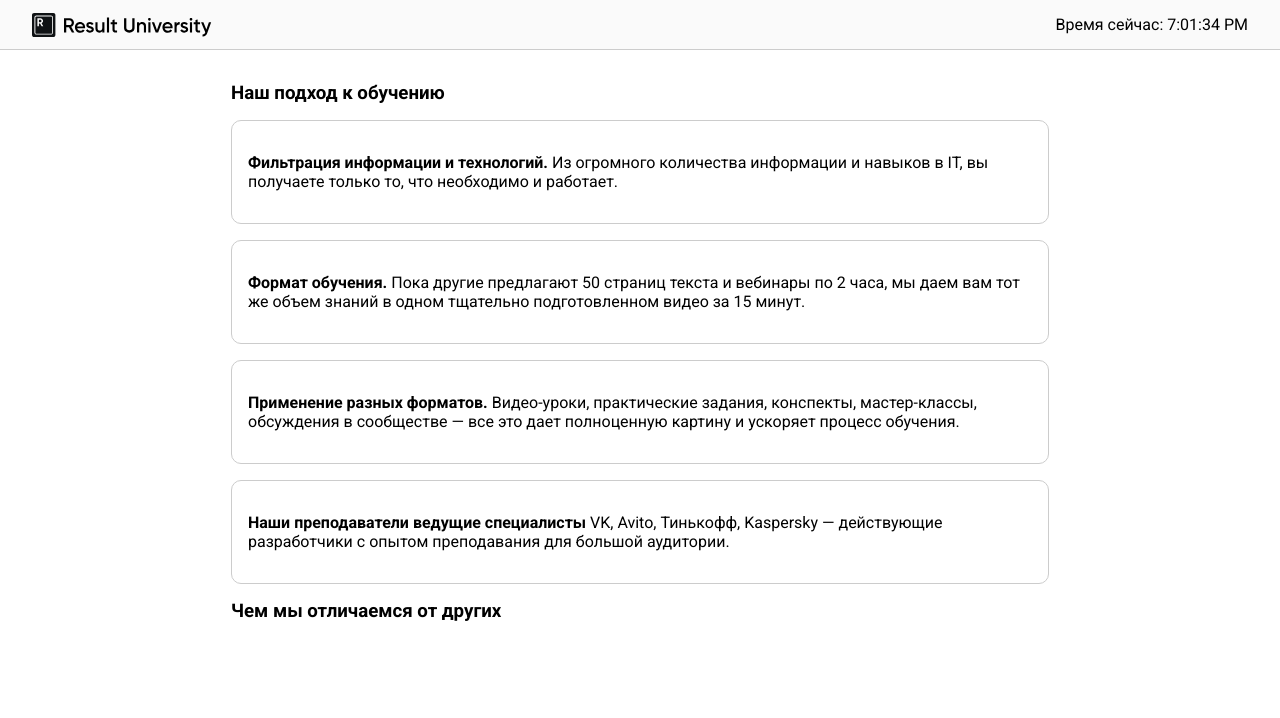
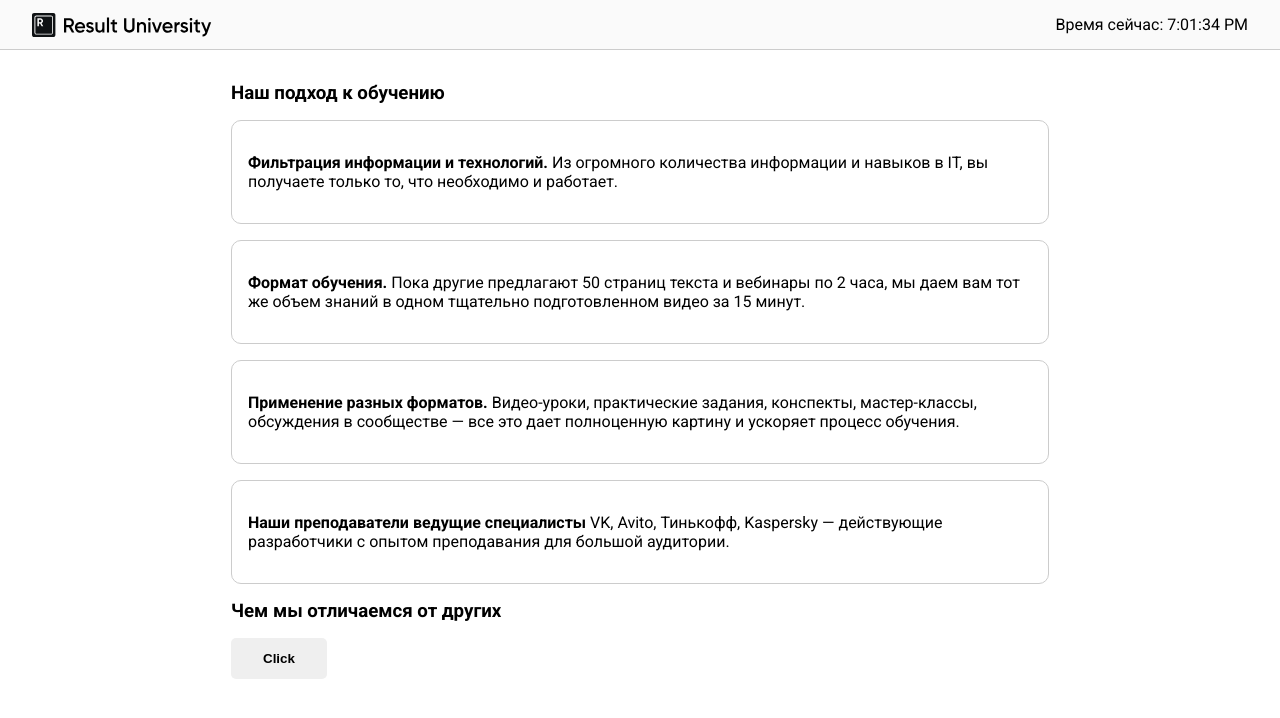
Before and after one commit to Tigerstyle29/React_beginner_tutorial, a React (Vite) app in the folder 01-react-basic-start/: page / in a window 1280 px wide. Shown: the top 718 px of the page. Built offline with nearby package versions, Linux system fonts and the light colour scheme.

Commit message:
React application architecture

```diff
--- a/01-react-basic-start/src/App.jsx
+++ b/01-react-basic-start/src/App.jsx
@@ -1,5 +1,6 @@
 import Header from './components/Header'
 import WayToTeach from './components/WayToTeach'
+import Button from './components/Button/Button'
 import { ways } from './data'
 
 function App() {
@@ -23,6 +24,7 @@ function App() {
         <section>
           <h3>Чем мы отличаемся от других</h3>
 
+          <Button />
         </section>
       </main>
     </div>
--- /dev/null
+++ b/01-react-basic-start/src/components/Button/Button.css
@@ -0,0 +1,18 @@
+.button {
+    padding: 0.8rem 2rem;
+    border: none;
+    border-radius: 5px;
+    cursor: pointer;
+    transition: all 0.3s;
+    font-weight: bold;
+    margin-right: 1rem;
+}
+
+.button:hover {
+    opacity: 0.8;
+}
+
+.button.active {
+    background: #3e6ae1;
+    color: #fff;
+}
--- /dev/null
+++ b/01-react-basic-start/src/components/Button/Button.jsx
@@ -0,0 +1,5 @@
+import './Button.css'
+
+export default function Button () {
+    return <button className="button">Click</button>
+}
```
